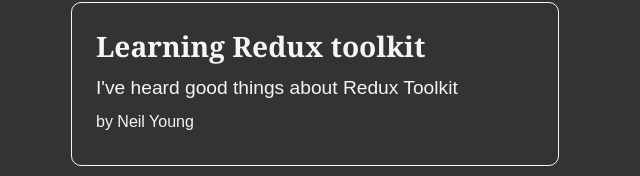
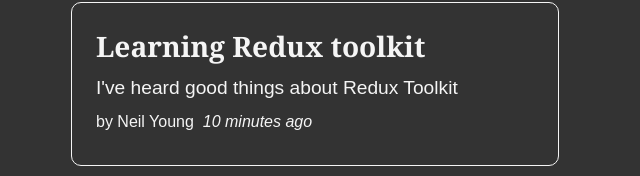
Before and after one commit to vgtmhl/bulletboard, a React (Create React App) app: page / in a window 1280 px wide. Shown: the part 530-706 px from the top of the page, without its empty margins (319-959 px from the left). Built offline with nearby package versions, Linux system fonts and the light colour scheme.

Commit message:
added timeAgo component and logic

```diff
--- a/package.json
+++ b/package.json
@@ -7,6 +7,7 @@
     "@types/node": "^16.11.38",
     "@types/react": "^18.0.11",
     "@types/react-dom": "^18.0.5",
+    "date-fns": "^2.28.0",
     "react": "^18.1.0",
     "react-dom": "^18.1.0",
     "react-redux": "^8.0.2",
--- a/src/app/features/posts/PostsList.tsx
+++ b/src/app/features/posts/PostsList.tsx
@@ -1,6 +1,7 @@
 import { useAppSelector } from '../../store';
 import { selectAllPosts } from './postsSlice'
 import PostAuthor from './PostAuthor';
+import TimeAgo from './TimeAgo';
 
 const PostsList = () => {
     const posts = useAppSelector(selectAllPosts);
@@ -8,7 +9,7 @@
     return (
         <section>
             <h2>Posts</h2>
-            {posts.map(({ id, title, content, userId }) => (
+            {posts.map(({ id, title, content, userId, date }) => (
                 <article key={id}>
 
                     <h3>{title}</h3>
@@ -16,6 +17,7 @@
 
                     <p className='postCredit'>
                         <PostAuthor userId={userId} />
+                        <TimeAgo timestamp={date} />
                     </p>
                 </article>
             ))}
--- /dev/null
+++ b/src/app/features/posts/TimeAgo.tsx
@@ -0,0 +1,19 @@
+import { parseISO, formatDistanceToNow } from "date-fns"
+
+const TimeAgo = ({ timestamp }: { timestamp: string }) => {
+    let timeAgo = ''
+
+    if (timestamp) {
+        const date = parseISO(timestamp)
+        const timePeriod = formatDistanceToNow(date)
+        timeAgo = `${timePeriod} ago`
+    }
+
+    return (
+        <span title={timestamp}>
+            &nbsp; <i>{timeAgo}</i>
+        </span>
+    )
+}
+
+export default TimeAgo
--- a/src/app/features/posts/postModels.ts
+++ b/src/app/features/posts/postModels.ts
@@ -2,5 +2,6 @@
     id: string;
     title: string;
     content: string;
+    date: string;
     userId?: string;
 }
--- a/src/app/features/posts/postsSlice.ts
+++ b/src/app/features/posts/postsSlice.ts
@@ -1,11 +1,29 @@
 import { createSlice, nanoid, PayloadAction } from "@reduxjs/toolkit";
 import { RootState } from "../../store";
 import { Post } from "./postModels";
+import { sub } from "date-fns";
 
 const initialState = [
-    { id: '1', title: 'Learning Redux toolkit', content: "I've heard good things about Redux Toolkit", userId: '1' },
-    { id: '3', title: 'Redux in plain english', content: "I've translated Redux to English" },
-    { id: '5', title: 'Redux in Japanese', content: "I've translated Redux to Japanese", userId: '0' },
+    {
+        id: '1',
+        title: 'Learning Redux toolkit',
+        content: "I've heard good things about Redux Toolkit",
+        userId: '1',
+        date: sub(new Date(), { minutes: 10 }).toISOString()
+    },
+    {
+        id: '3',
+        title: 'Redux in plain english',
+        content: "I've translated Redux to English",
+        date: sub(new Date(), { minutes: 20 }).toISOString()
+    },
+    {
+        id: '5',
+        title: 'Redux in Japanese',
+        content: "I've translated Redux to Japanese",
+        userId: '0',
+        date: sub(new Date(), { minutes: 30 }).toISOString()
+    },
 ]
 
 const postsSlice = createSlice({
@@ -30,6 +48,7 @@
                         id: nanoid(),
                         title,
                         content,
+                        date: new Date().toISOString(),
                         userId
                     }
                 }
```
Also changed, not shown: 1 other file (tests, documents, lock files or other folders).
